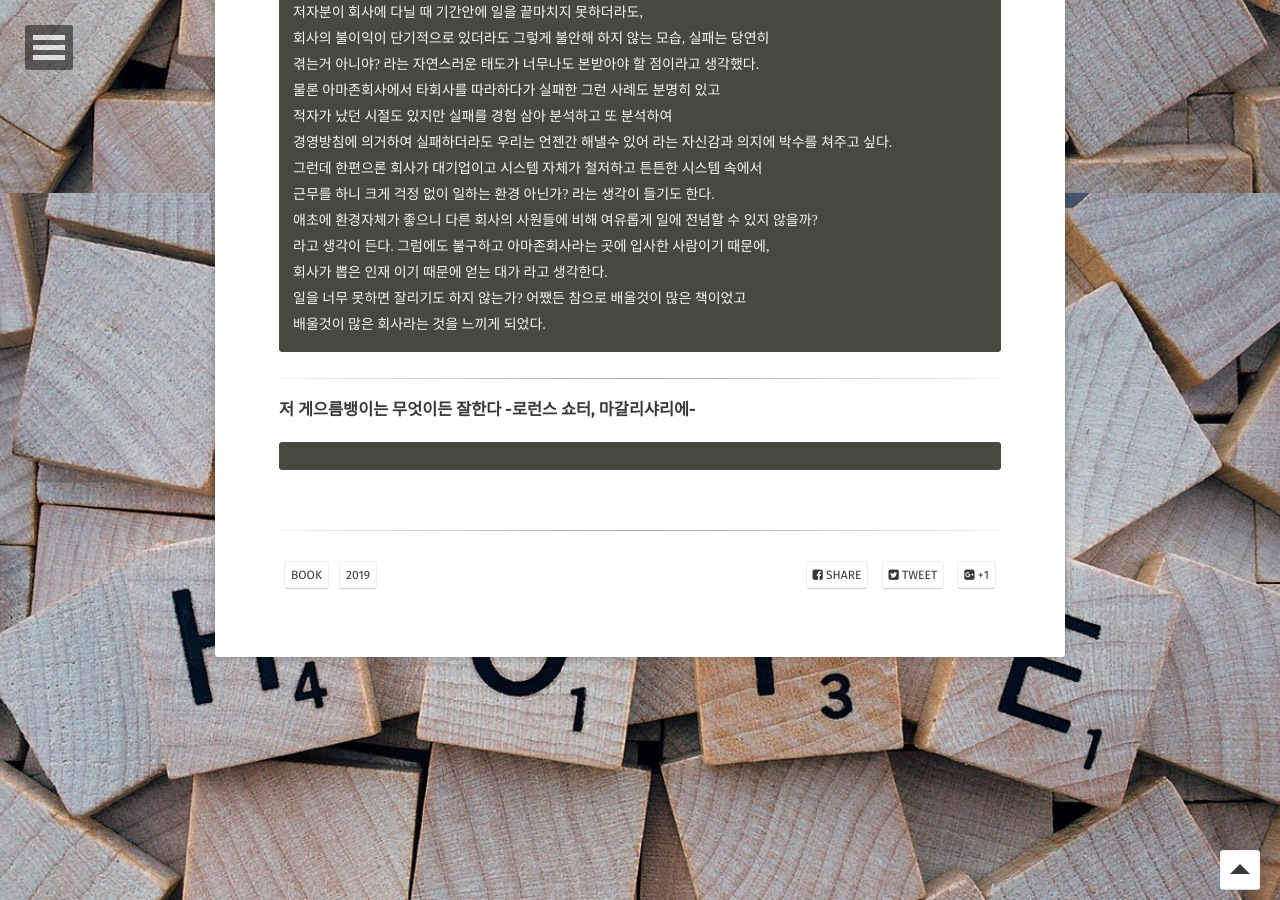
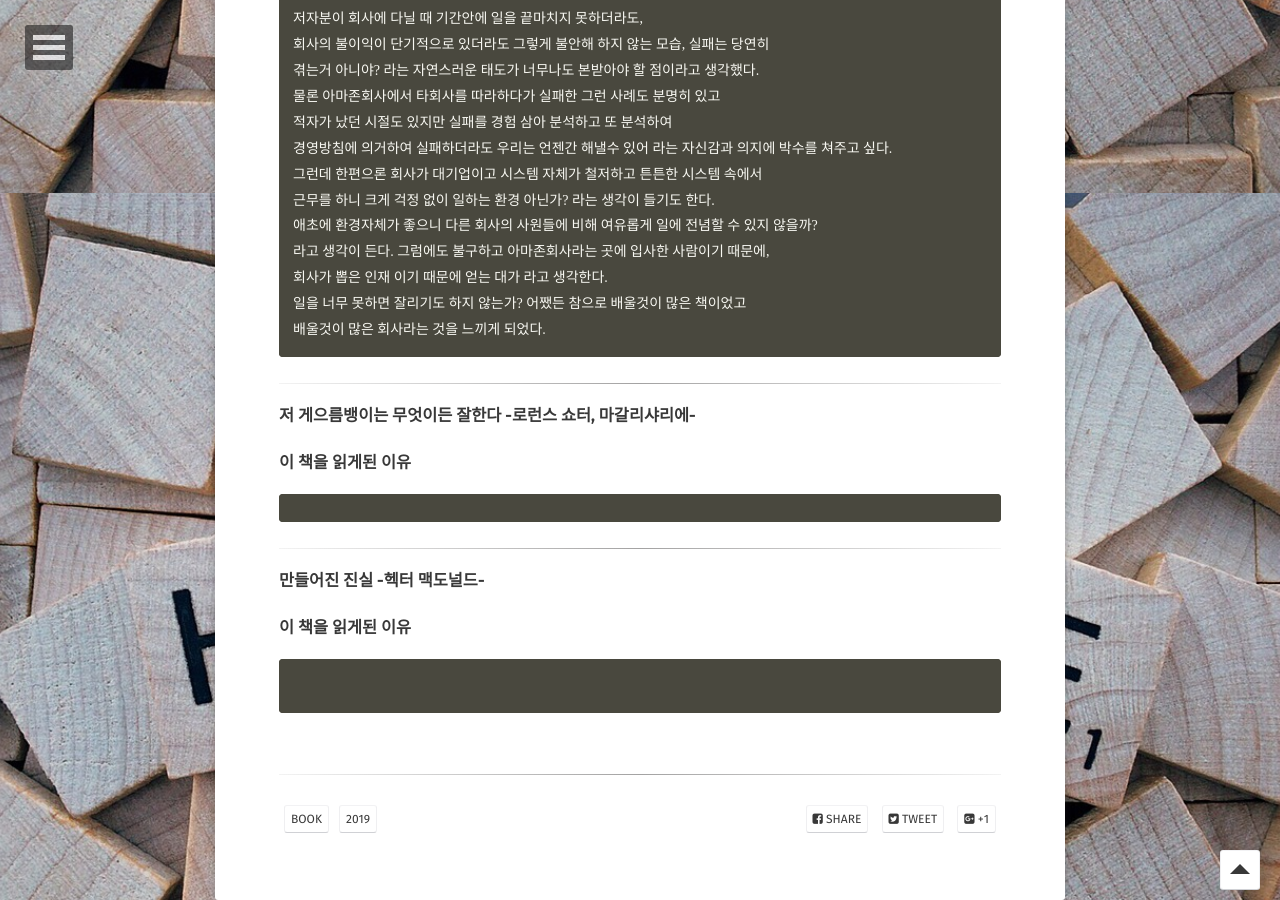
Before and after one commit to Jungjihyuk/JH_Life, a Jekyll site: the page built from _posts/2019-04-05-booklist.md, in a window 1280 px wide and 900 px high, scrolled down 2507 px. Built offline with Jekyll 4.4.1, drawn with Linux system fonts in a browser that asks for light colours; some web fonts are replaced; comment, search, counter and statistics services are not loaded.

Commit message:
booklist 수정

````diff
--- a/_posts/2019-04-05-booklist.md
+++ b/_posts/2019-04-05-booklist.md
@@ -26,6 +26,7 @@ AWS의 서비스인 EC2 웹 호스팅 서비스를 사용해본 나로서는 AWS
 ```
 
 ### 그래도 북토크니 책을 읽고 가자
+
 ```
 이것저것 공부한다는 핑계로, 돈도 없는데 굳이 책을 사야돼? 라는 마음으로 책을 읽지 않으려 했었다.
 그런데 그러면 뭐하러 북토크에 가나? 이런 생각이 들었다. 그래서 그냥 하루 날잡고 교보문고에가서
@@ -35,6 +36,7 @@ AWS의 서비스인 EC2 웹 호스팅 서비스를 사용해본 나로서는 AWS
 책을 느리게 읽는 편인데도 정리하면서 3시간만에 80프로를 읽었다는건 나에게 있어서 정말
 재미있게 읽힌 책 이었고 나에게 맞는 책이라 생각한다.
 ```
+
 ### 책 내용
 ```
 나는 프롤로그, 1, 2조금 ,3, 4, 5, 7, 8 만 읽었다.
@@ -69,7 +71,7 @@ AWS의 서비스인 EC2 웹 호스팅 서비스를 사용해본 나로서는 AWS
 『목적지에 다가가는 느낌이 힘든 시간을 견디게 해준다』
 ```
 
-##### 책을 읽으며 들었던 내 생각
+### 책을 읽으며 들었던 내 생각
 
 ```
 나도 공부할 때 매번 몰입해서 할 수 있으면 좋겠다는 생각을 많이 했었는데
@@ -110,5 +112,16 @@ AWS의 서비스인 EC2 웹 호스팅 서비스를 사용해본 나로서는 AWS
 
 ### 저 게으름뱅이는 무엇이든 잘한다 -로런스 쇼터, 마갈리샤리에-
 
+### 이 책을 읽게된 이유
 ```
 ```
+
+<hr>
+
+
+### 만들어진 진실 -헥터 맥도널드-
+
+### 이 책을 읽게된 이유
+```
+
+```
````
